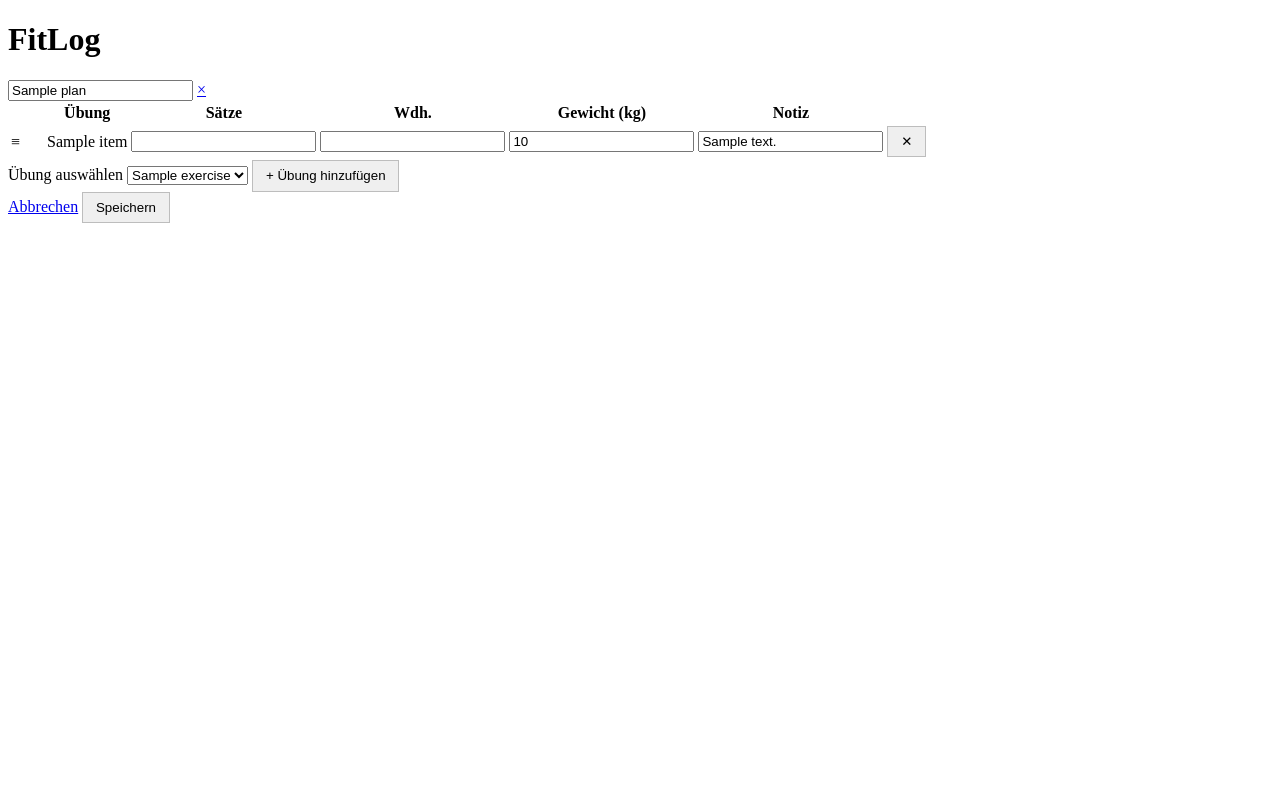
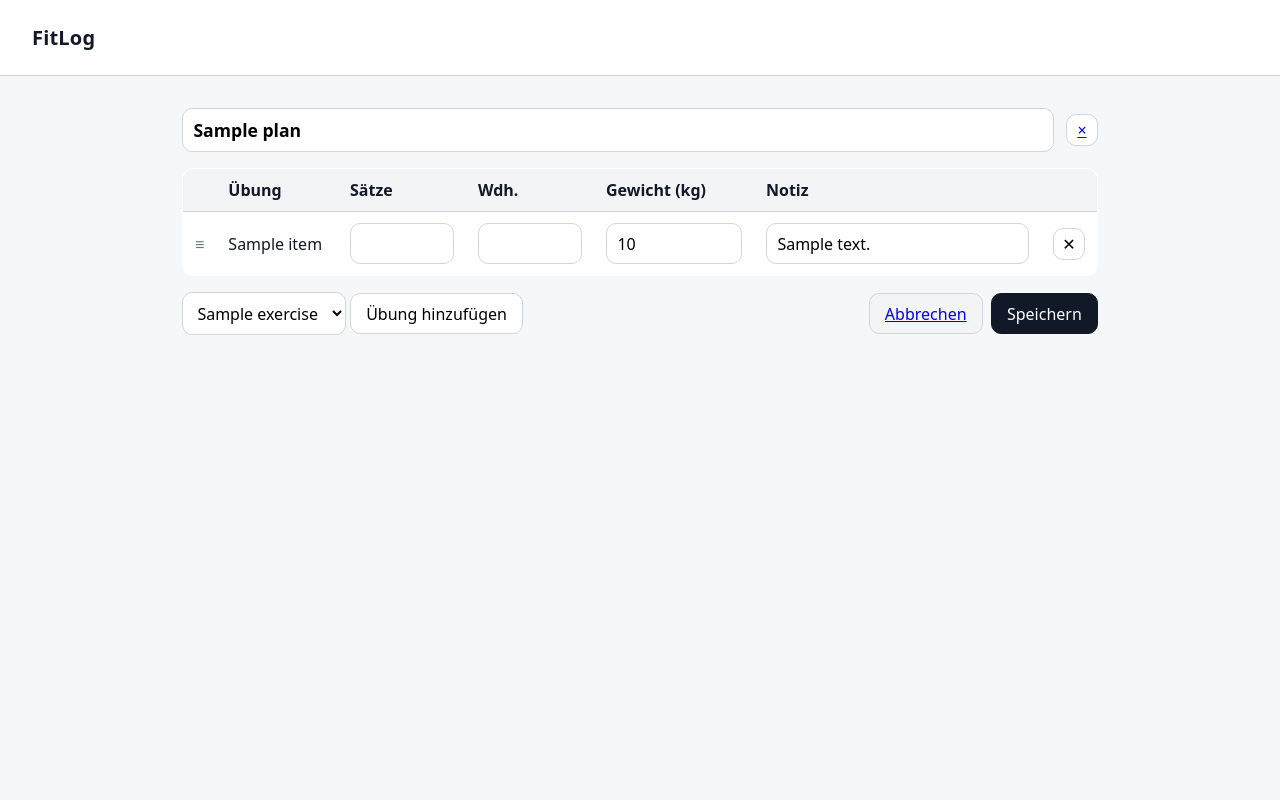
Before and after one commit to lp-coding/FitLog_Abgabe, a Flask app: template fitlog/templates/edit.html in a window 1280 px wide. Run offline with Flask 3, Linux system fonts and the light colour scheme; the template is opened without the code that fills it: most values are stand-ins (such as "Sample title", 1, 10 or a date in 2020).

Commit message:
CSS überarbeitet, Progress muss noch

```diff
--- a/fitlog/static/css/style.css
+++ b/fitlog/static/css/style.css
@@ -1,53 +1,234 @@
+:root{
+  --bg: #f6f7f9;
+  --surface: #ffffff;
+  --text: #111827;
+  --muted: #6b7280;
+  --border: #d1d5db;
+
+  --primary: #111827;
+  --primary-contrast: #ffffff;
+
+  --radius: 12px;
+  --shadow: 0 8px 24px rgba(0,0,0,.08);
+
+  --s-1: .25rem;
+  --s-2: .5rem;
+  --s-3: .75rem;
+  --s-4: 1rem;
+  --s-6: 1.5rem;
+  --s-8: 2rem;
+}
+
+/* =========================
+   Base / Reset
+========================= */
+*{ box-sizing: border-box; }
+html, body{ height: 100%; }
+body{
+  margin: 0;
+  font-family: system-ui, -apple-system, Segoe UI, Roboto, Arial, sans-serif;
+  background: var(--bg);
+  color: var(--text);
+}
+
+header{
+  background: var(--surface);
+  border-bottom: 1px solid var(--border);
+}
+header h1{
+  margin: 0;
+  padding: var(--s-6) var(--s-8);
+  font-size: 1.25rem;
+  letter-spacing: .2px;
+}
+
+main{
+  max-width: 980px;
+  margin: 0 auto;
+  padding: var(--s-8);
+}
+
+/* Screenreader only */
+.sr-only{
+  position:absolute;
+  width:1px; height:1px;
+  padding:0; margin:-1px;
+  overflow:hidden; clip:rect(0,0,0,0);
+  white-space:nowrap; border:0;
+}
+
+/* =========================
+   Flash Messages
+========================= */
+.flash-container{ margin-bottom: var(--s-6); display: grid; gap: var(--s-2); }
+.flash{
+  background: var(--surface);
+  border: 1px solid var(--border);
+  border-left: 6px solid var(--border);
+  padding: var(--s-3) var(--s-4);
+  border-radius: var(--radius);
+}
+.flash.success{ border-left-color: #16a34a; }
+.flash.warning{ border-left-color: #f59e0b; }
+.flash.error{ border-left-color: #dc2626; }
+.flash.info{ border-left-color: #2563eb; }
+
+/* =========================
+   Components: Card / Buttons / Inputs
+========================= */
+.card{
+  background: var(--surface);
+  border: 1px solid var(--border);
+  border-radius: var(--radius);
+  box-shadow: var(--shadow);
+}
+
+.btn, button{
+  font: inherit;
+}
+.btn{
+  display:inline-flex;
+  align-items:center;
+  justify-content:center;
+  gap: .5rem;
+  padding: .55rem .95rem;
+  border-radius: 10px;
+  border: 1px solid var(--border);
+  background: var(--surface);
+  cursor: pointer;
+}
+.btn:hover{ filter: brightness(.98); }
+.btn:disabled{ opacity: .55; cursor: not-allowed; }
+
+.btn-primary{
+  background: var(--primary);
+  color: var(--primary-contrast);
+  border-color: var(--primary);
+}
+.btn-secondary{
+  background: #f3f4f6;
+}
+.btn--outline{
+  background: transparent;
+}
+
+.icon-btn{
+  width: 2rem; height: 2rem;
+  display:inline-flex;
+  align-items:center;
+  justify-content:center;
+  border-radius: 10px;
+  border: 1px solid var(--border);
+  background: var(--surface);
+  cursor: pointer;
+}
+.icon-btn:hover{ filter: brightness(.98); }
+
+.input,
+.input-num,
+.input-note,
+.input-select,
+.plan-name-input{
+  font: inherit;
+  border: 1px solid var(--border);
+  border-radius: 10px;
+  padding: .55rem .65rem;
+  background: #fff;
+}
+.input:focus,
+.input-num:focus,
+.input-note:focus,
+.input-select:focus,
+.plan-name-input:focus{
+  outline: 2px solid rgba(17,24,39,.18);
+  outline-offset: 1px;
+}
+.input-note{ width: 100%; }
+.input-num{ width: 100%; max-width: 9rem; }
+
+/* =========================
+   Tables
+========================= */
+.table, .table-edit{
+  width: 100%;
+  border-collapse: collapse;
+  background: var(--surface);
+  border: 1px solid var(--border);
+  border-radius: var(--radius);
+  overflow: hidden;
+}
+.table th, .table td,
+.table-edit th, .table-edit td{
+  padding: .65rem .75rem;
+  border-bottom: 1px solid var(--border);
+}
+.table thead th,
+.table-edit thead th{
+  background: #f3f4f6;
+  font-weight: 600;
+  text-align: left;
+}
+.muted{ color: var(--muted); }
+
+/* Drag & Drop row */
+.drag{ cursor: grab; user-select: none; color: var(--muted); width: 2rem; text-align:center; }
+.dnd-row.is-dragging{ opacity: .6; }
+
+/* =========================
+   Pages: Start (index.html)
+========================= */
 .start-grid{
   display:grid;
   grid-template-columns: 1fr 1fr;
   gap: 3rem;
   align-items:start;
 }
-
 @media (max-width: 900px){
-  .start-grid{ grid-template-columns:1fr; }
+  .start-grid{ grid-template-columns: 1fr; }
 }
 
 .listbox{
   width:100%;
-    height:auto;
   min-height:210px;
-    border:1px solid #bbb;
+  border:1px solid var(--border);
   background:#fff;
-    padding:2px;
+  padding: .4rem;
+  border-radius: 10px;
 }
 
 .row{ display:flex; }
 .col{ display:flex; flex-direction:column; }
 .gap{ gap:.6rem; margin-top:.6rem; }
 
-  button{
-    padding:.45rem .8rem;
-    border:1px solid #bdbdbd;
-    background:#efefef;
-    cursor:pointer;
-  }
-  button:hover{ background:#e3e3e3; }
-
-  .last-box{
-    border:1px solid #000;
-    padding:.5rem .6rem;
-    margin-top:.4rem;
-    background:#fff;
-  }
-  .kv{
-    display:grid;
-    grid-template-columns: 8rem 1fr;
-    row-gap:.25rem;
-    column-gap:.75rem;
-    font-size:.95rem;
-  }
-
 .center{ text-align:center; margin-top:2rem; }
 .big{
   padding:.9rem 2.2rem;
-    border:1px solid #000;
-    background:#efefef;
+  border:1px solid var(--primary);
+  background: var(--surface);
   font-size:1rem;
+  border-radius: 12px;
 }
+.big:disabled{ opacity:.55; cursor:not-allowed; }
+
+/* =========================
+   Pages: Plan edit (edit.html)
+========================= */
+.plan-edit{ display: grid; gap: var(--s-4); }
+.plan-header{
+  display:flex;
+  gap: var(--s-3);
+  align-items:center;
+}
+.plan-name-input{
+  flex: 1;
+  font-size: 1.1rem;
+  font-weight: 600;
+}
+.footer-bar{
+  display:flex;
+  gap: var(--s-4);
+  justify-content: space-between;
+  align-items:center;
+  flex-wrap: wrap;
+}
+.actions{ display:flex; gap: var(--s-2); }
--- a/fitlog/static/js/index.js
+++ b/fitlog/static/js/index.js
@@ -54,7 +54,7 @@
     btnDelete.addEventListener("click", async () => {
       const id = selId();
       if (!id) return alert("Bitte einen Plan in der Liste auswählen.");
-      if (!confirm("Diesen Plan wirklich archivieren (Soft-Delete)?")) return;
+      if (!confirm("Diesen Plan wirklich löschen?")) return;
 
       try {
         const res = await fetch(`/plans/${id}/delete`, { method: "POST" });
--- a/fitlog/templates/edit.html
+++ b/fitlog/templates/edit.html
@@ -54,7 +54,7 @@
           <option value="{{ e.id }}">{{ e.name }}</option>
         {% endfor %}
       </select>
-      <button class="btn" type="submit">+ Übung hinzufügen</button>
+      <button class="btn" type="submit">Übung hinzufügen</button>
     </form>
 
     <div class="actions">
```
Lines whose indentation alone changed are shown as unchanged.
